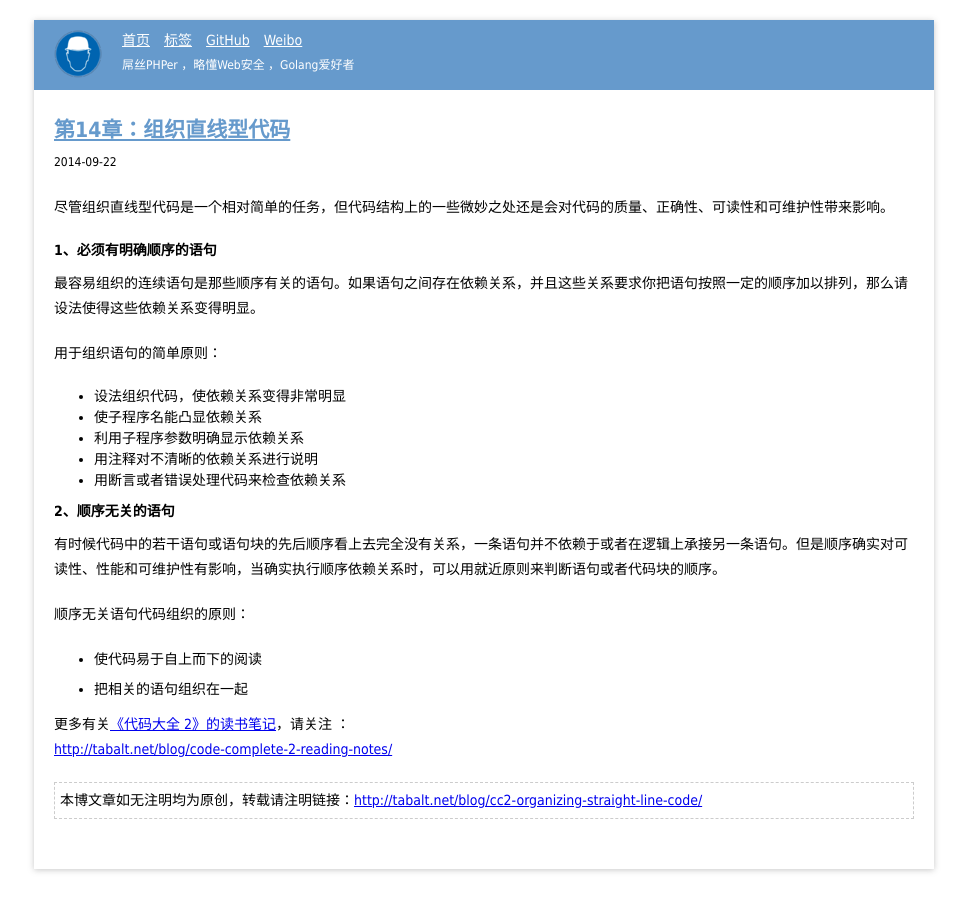
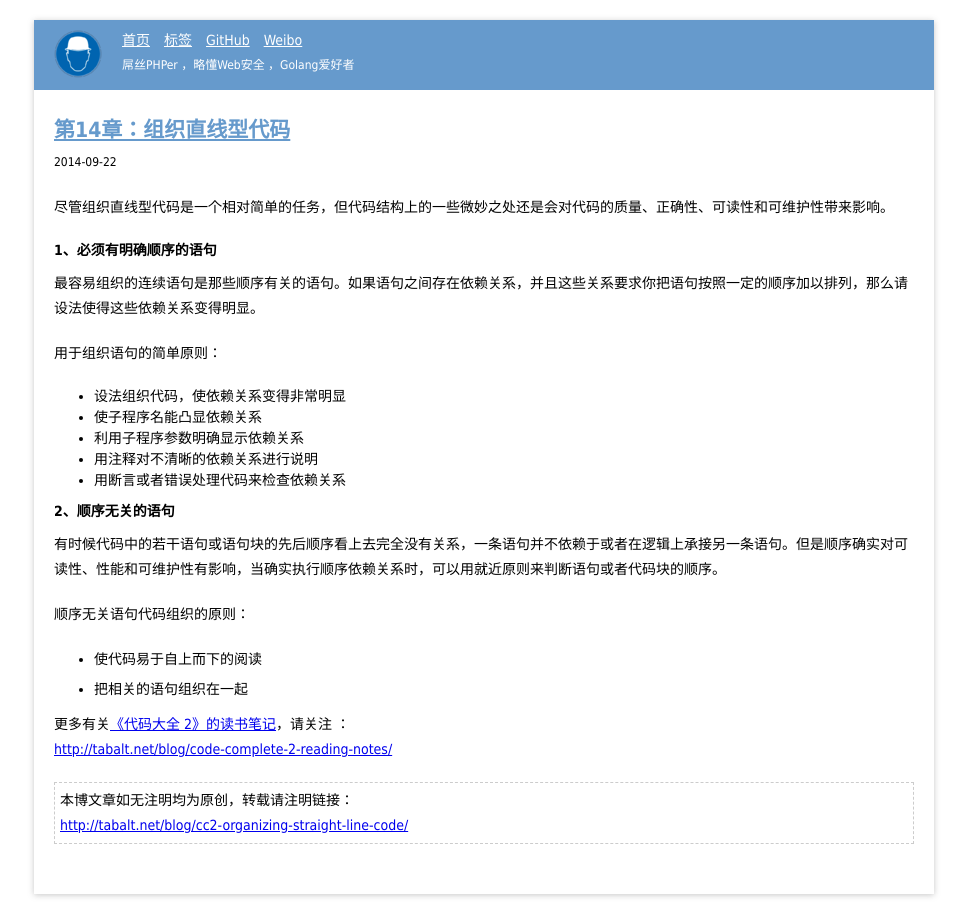
Before and after one commit to tabalt/tabalt.github.io, a Jekyll site: the page built from _posts/code-complete-2/2014-09-22-cc2-organizing-straight-line-code.md, in a window 1280 px wide. Shown: the whole page, without its empty margins (156-1123 px from the left). Built offline with Jekyll 4.4.1, drawn with Linux system fonts in a browser that asks for light colours; Markdown is read by kramdown in place of the engine named in the settings; comment, search, counter and statistics services are not loaded.

Commit message:
update post template

```diff
--- a/_layouts/post.html
+++ b/_layouts/post.html
@@ -16,7 +16,7 @@ layout: default
     <div class="post-content">
         {{ content }}
     </div>
-    <p style="border:1px dashed #ccc; padding:5px; margin-top: 20px;">本博文章如无注明均为原创，转载请注明链接：<a href="http://tabalt.net{{ page.url }}/">http://tabalt.net{{ page.url }}/</a></a></p>
+    <p style="border:1px dashed #ccc; padding:5px; margin-top: 20px;">本博文章如无注明均为原创，转载请注明链接：<br /><a href="http://tabalt.net{{ page.url }}/">http://tabalt.net{{ page.url }}/</a></a></p>
     <div class="bdsharebuttonbox"><a href="#" class="bds_more" data-cmd="more"></a><a href="#" class="bds_qzone" data-cmd="qzone" title="分享到QQ空间"></a><a href="#" class="bds_tsina" data-cmd="tsina" title="分享到新浪微博"></a><a href="#" class="bds_tqq" data-cmd="tqq" title="分享到腾讯微博"></a><a href="#" class="bds_renren" data-cmd="renren" title="分享到人人网"></a><a href="#" class="bds_weixin" data-cmd="weixin" title="分享到微信"></a></div>
     <script>window._bd_share_config={"common":{"bdSnsKey":{},"bdText":"","bdMini":"2","bdMiniList":false,"bdPic":"","bdStyle":"1","bdSize":"16"},"share":{},"image":{"viewList":["qzone","tsina","tqq","renren","weixin"],"viewText":"分享到：","viewSize":"16"}};with(document)0[(getElementsByTagName('head')[0]||body).appendChild(createElement('script')).src='http://bdimg.share.baidu.com/static/api/js/share.js?v=89860593.js?cdnversion='+~(-new Date()/36e5)];</script>
 </div>
```
